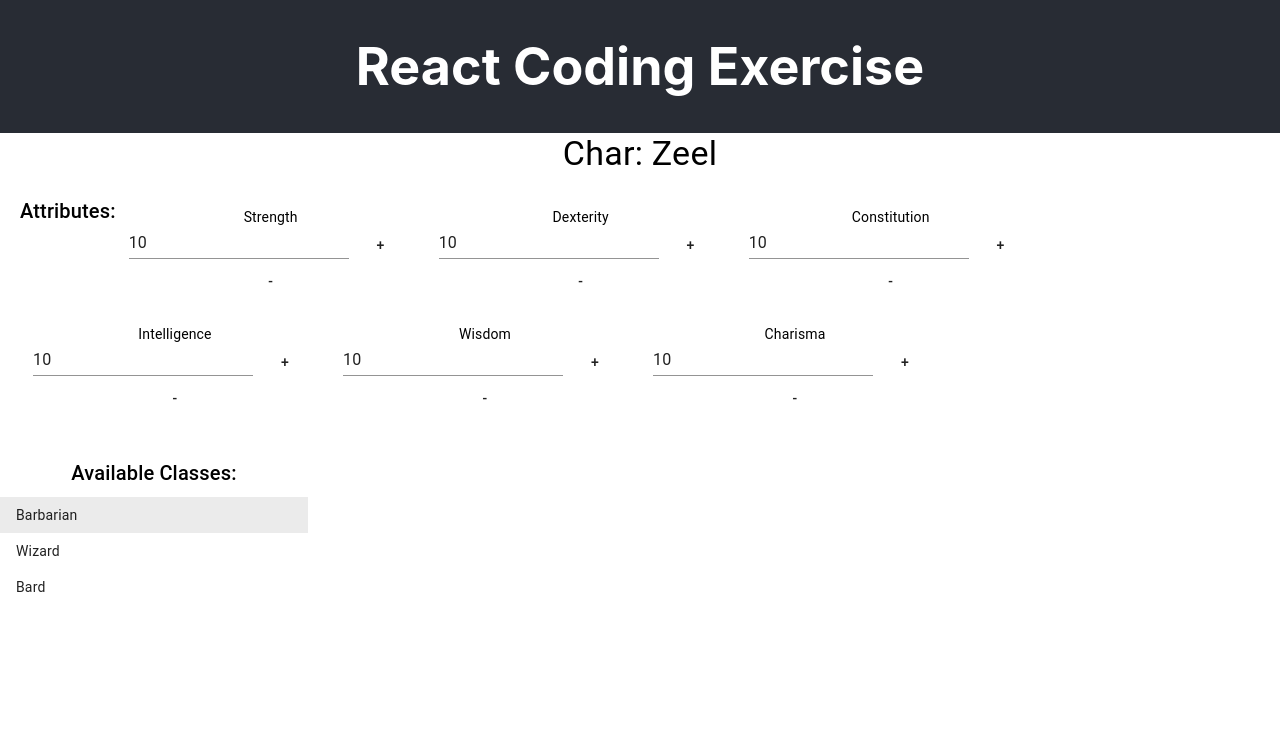
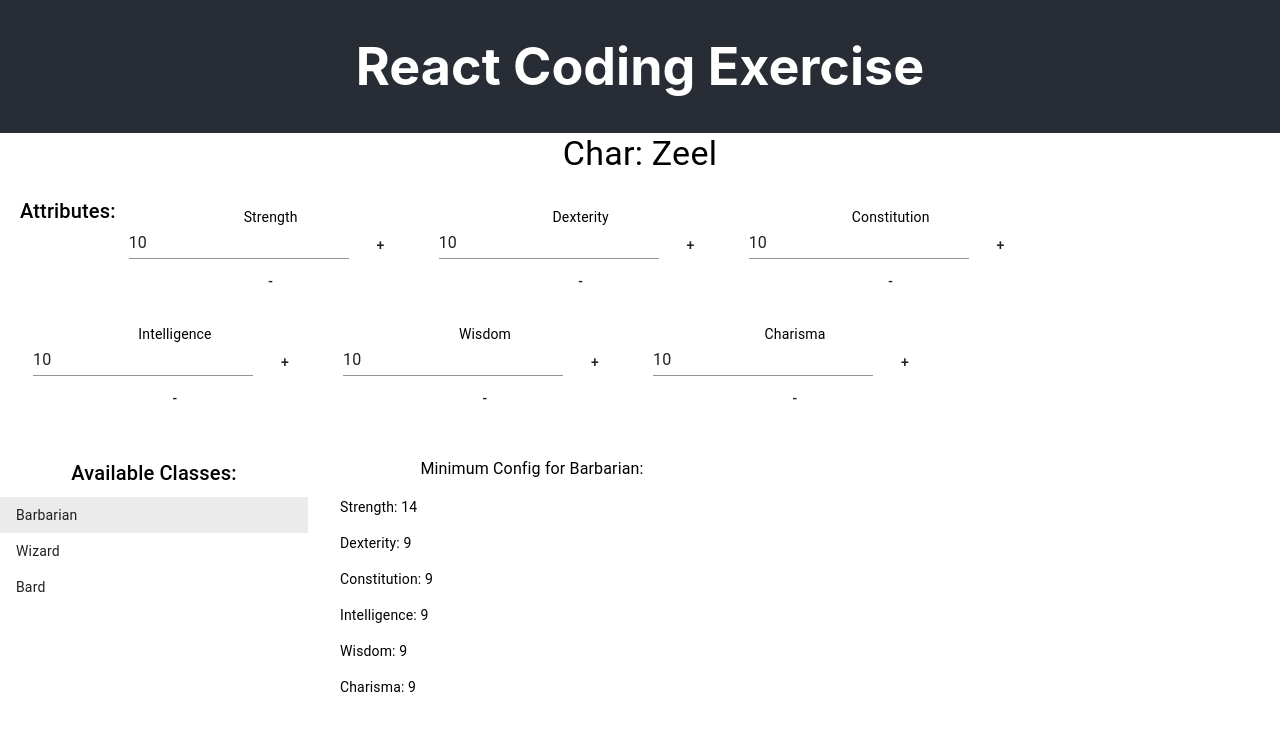
Before and after one commit to zeelmavani/rpg-dnd-react, a React (Create React App) app: page / in a window 1280 px wide. Both pictures are taken after a click on the item "Barbarian". Shown: the top 730 px of the page. Built offline with nearby package versions, Linux system fonts and the light colour scheme.

Commit message:
req 3 code to show selected class config

```diff
--- a/src/components/CharSheet.jsx
+++ b/src/components/CharSheet.jsx
@@ -114,7 +114,24 @@ export function CharSheet() {
                 ))}
               </List>
             </Grid>
-
+            {character.selectedClass && (
+              <Grid item xs={4}>
+                <Typography variant="body1">
+                  Minimum Config for {character.selectedClass}:
+                </Typography>
+                <List>
+                  {Object.entries(CLASS_LIST[character.selectedClass]).map(
+                    ([attribute, value]) => (
+                      <ListItem key={attribute}>
+                        <Typography variant="body2">
+                          {attribute}: {value}
+                        </Typography>
+                      </ListItem>
+                    )
+                  )}
+                </List>
+              </Grid>
+            )}
           </Grid>
         </Grid>
       ))}
```
